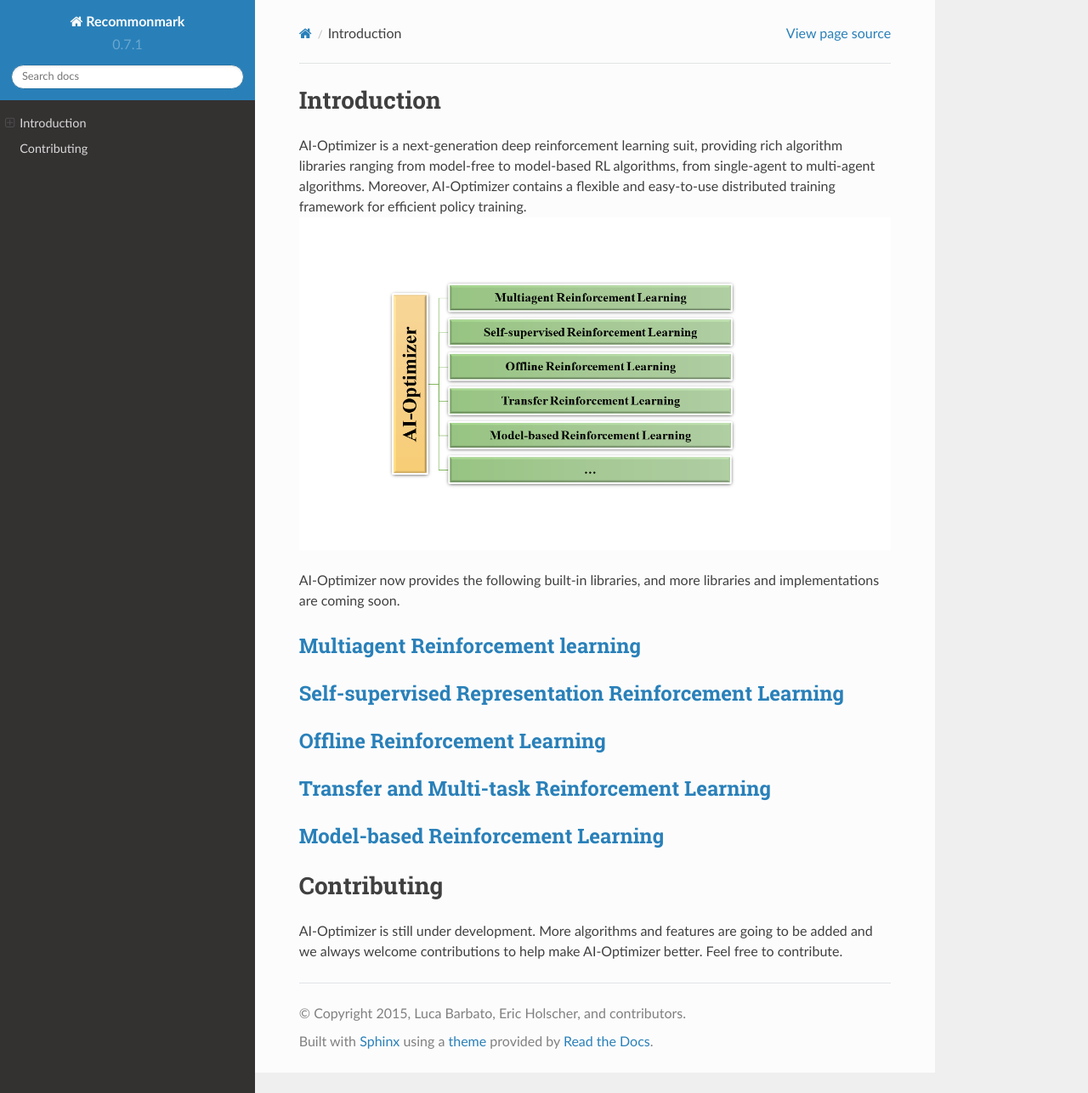
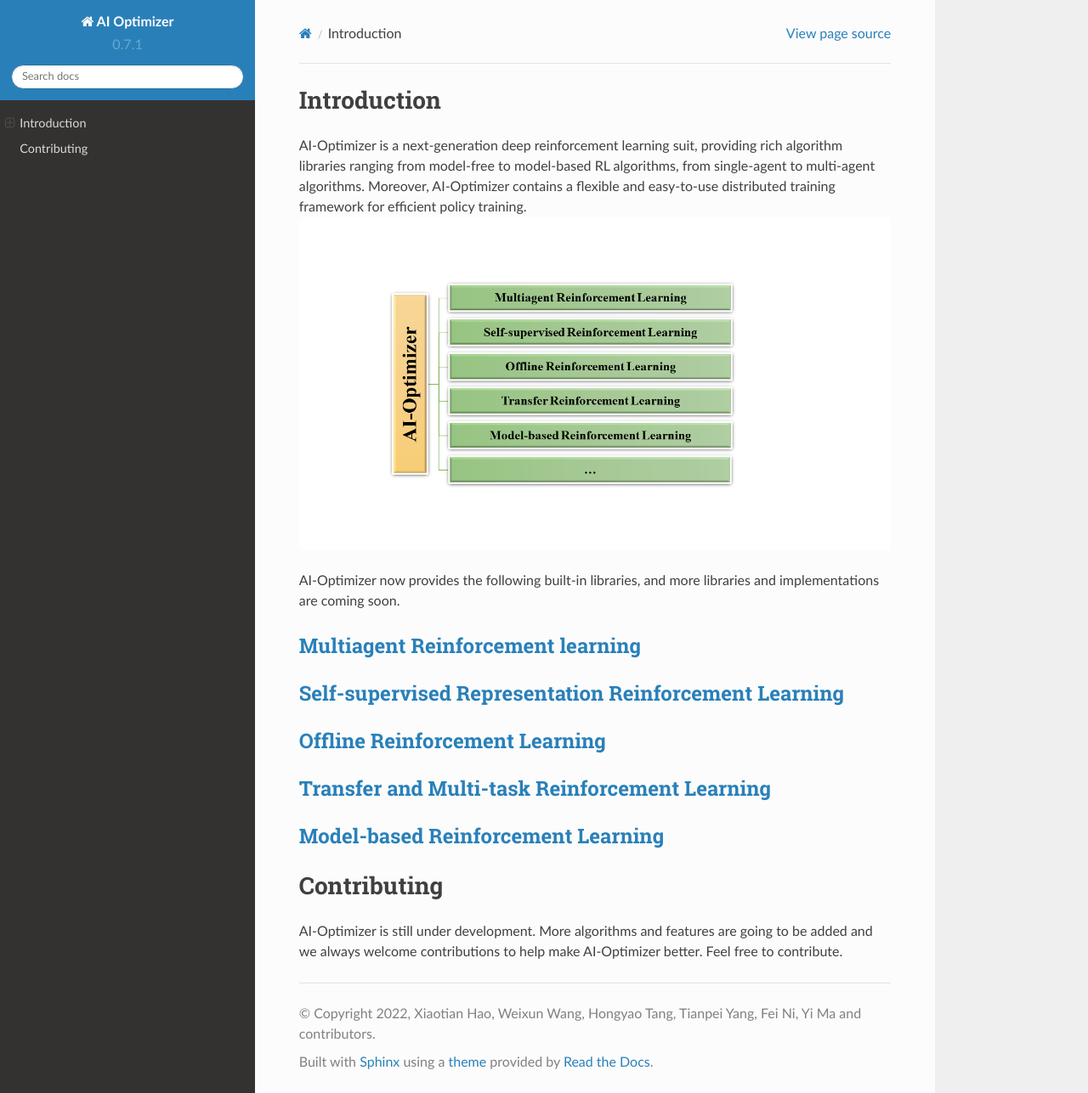
Before and after one commit to TJU-DRL-LAB/ai_optimizer_tutorial, a Sphinx documentation site: the page built from docs/source/index.md, in a window 1280 px wide and 1287 px high. Shown: the whole window at 85% size. Built offline with Sphinx 7.4.7 and the Read the Docs theme 2.0.0, drawn with Linux system fonts in a browser that asks for light colours.

Commit message:
first commit

```diff
--- a/docs/source/conf.py
+++ b/docs/source/conf.py
@@ -51,9 +51,9 @@
 master_doc = 'index'
 
 # General information about the project.
-project = u'Recommonmark'
-copyright = u'2015, Luca Barbato, Eric Holscher, and contributors'
-author = u'Luca Barbato, Eric Holscher, and contributors'
+project = u'AI Optimizer'
+copyright = u'2022, Xiaotian Hao, Weixun Wang, Hongyao Tang, Tianpei Yang, Fei Ni, Yi Ma and contributors'
+author = u'TJU DRL LAB'
 
 github_doc_root = 'https://github.com/rtfd/recommonmark/tree/master/docs/'
 
@@ -207,7 +207,7 @@
 #html_search_scorer = 'scorer.js'
 
 # Output file base name for HTML help builder.
-htmlhelp_basename = 'Recommonmarkdoc'
+htmlhelp_basename = 'AIOptimizerdoc'
 
 # -- Options for LaTeX output ---------------------------------------------
 
@@ -229,8 +229,8 @@
 # (source start file, target name, title,
 #  author, documentclass [howto, manual, or own class]).
 latex_documents = [
-  (master_doc, 'Recommonmark.tex', u'Recommonmark Documentation',
-   u'Lu Zero, Eric Holscher, and contributors', 'manual'),
+  (master_doc, 'AI Optimizer.tex', u'AI Optimizer Documentation',
+   u'Xiaotian Hao, Weixun Wang, Hongyao Tang, Tianpei Yang, Fei Ni, Yi Ma and contributors', 'manual'),
 ]
 
 # The name of an image file (relative to this directory) to place at the top of
@@ -259,7 +259,7 @@
 # One entry per manual page. List of tuples
 # (source start file, name, description, authors, manual section).
 man_pages = [
-    (master_doc, 'recommonmark', u'Recommonmark Documentation',
+    (master_doc, 'AI Optimizer', u'AI Optimizer Documentation',
      [author], 1)
 ]
 
@@ -273,8 +273,8 @@
 # (source start file, target name, title, author,
 #  dir menu entry, description, category)
 texinfo_documents = [
-  (master_doc, 'Recommonmark', u'Recommonmark Documentation',
-   author, 'Recommonmark', 'One line description of project.',
+  (master_doc, 'AI Optimizer', u'AI Optimizer Documentation',
+   author, 'AI Optimizer', 'One line description of project.',
    'Miscellaneous'),
 ]
 
@@ -295,8 +295,8 @@
     app.add_config_value('recommonmark_config', {
         #'url_resolver': lambda url: github_doc_root + url,
         'auto_toc_tree_section': 'Contents',
-        'enable_math': False,
-        'enable_inline_math': False,
+        'enable_math': True,
+        'enable_inline_math': True,
         'enable_eval_rst': True,
         'enable_auto_doc_ref': True,
     }, True)
```
